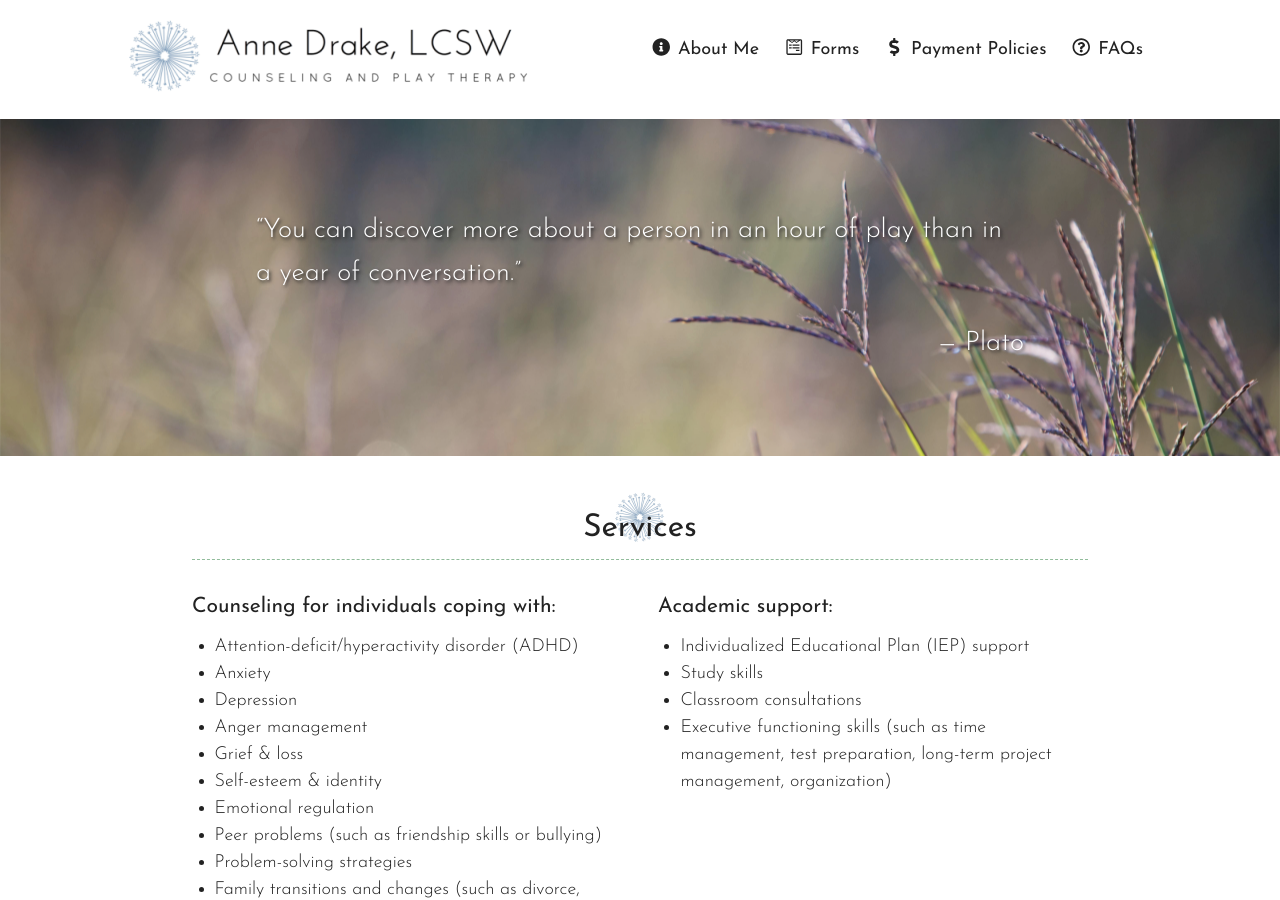
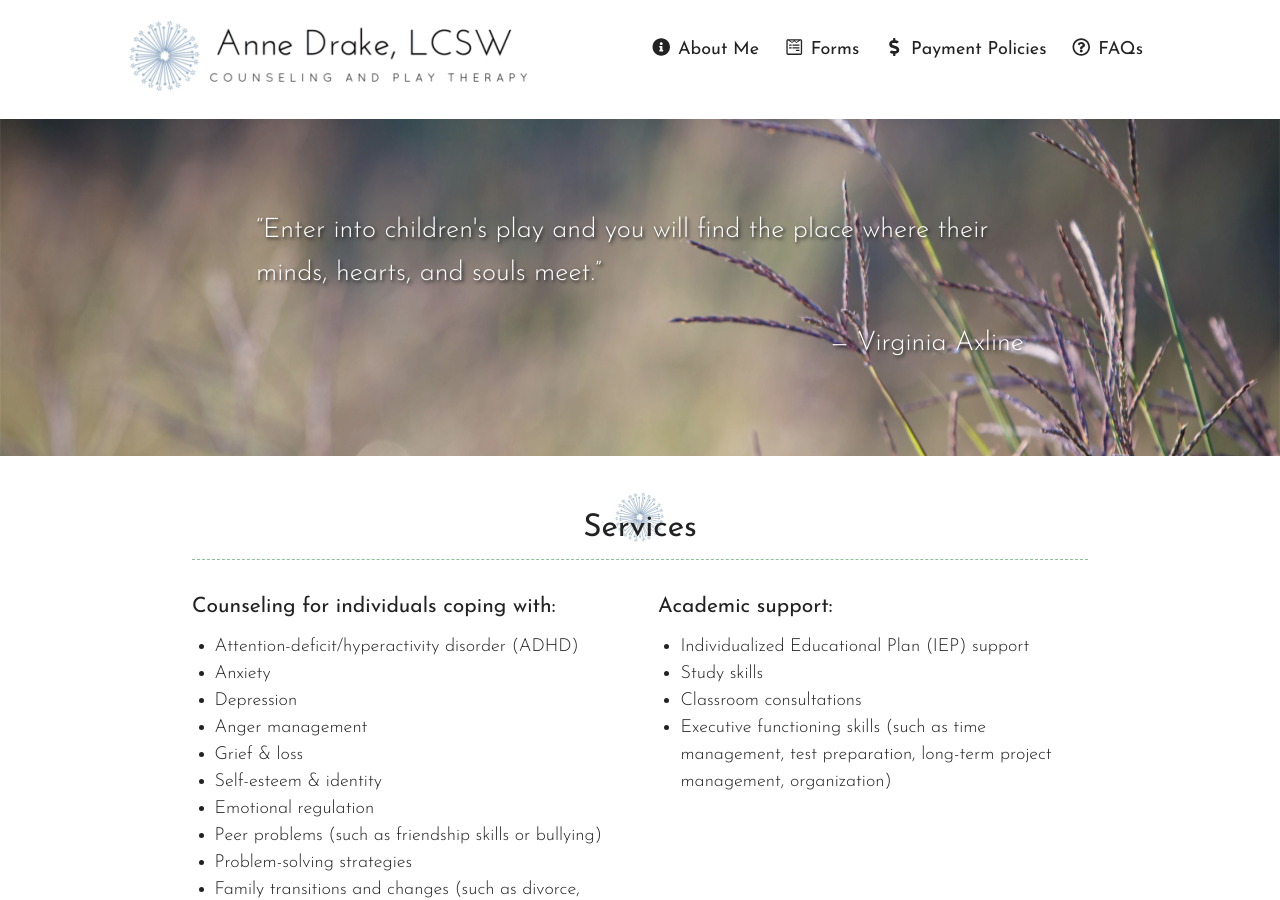
Before and after one commit to tddrake485/tddrake485.github.io, a Jekyll site: the page built from index.html, in a window 1280 px wide and 900 px high. Built offline with Jekyll 4.4.1, drawn with Linux system fonts in a browser that asks for light colours; nearby versions of some CDN libraries.

Commit message:
Making index.html always show Virginia Axline quote, other pages have random quotes

```diff
--- a/_data/quotes.yml
+++ b/_data/quotes.yml
@@ -1,7 +1,5 @@
 - content: Children need someone to reassure them that their own, unique imaginative play is something to be valued.
   source: Fred Rogers
-- content: Enter into children's play and you will find the place where their minds, hearts, and souls meet.
-  source: Virginia Axline
 - content: Play is a child's work and this is not a trivial pursuit.
   source: Alfred Adler
 - content: Play is the highest expression of human development in childhood, for it alone is the free expression of what is in a child's soul.
--- a/_layouts/default.html
+++ b/_layouts/default.html
@@ -23,8 +23,8 @@
 
     <section id="hero">
       <blockquote class="clearfix">
-        <p>&ldquo;<span id="quote-content">You can discover more about a person in an hour of play than in a year of conversation.</span>&rdquo;</p>
-        <p>&mdash; <span id="quote-source">Plato</span></p>
+        <p>&ldquo;<span id="quote-content"></span>&rdquo;</p>
+        <p>&mdash; <span id="quote-source"></span></p>
       </blockquote>
     </section>
     <main>
@@ -59,8 +59,15 @@
     <script type="text/javascript">
       var quotes = {{ site.data.quotes | jsonify }}
       var randomQuote = quotes[Math.floor(Math.random() * quotes.length)];
-      document.getElementById("quote-content").innerHTML = randomQuote.content;
-      document.getElementById("quote-source").innerHTML = randomQuote.source;
+      var quoteContentTag = document.getElementById("quote-content");
+      var quoteSourceTag = document.getElementById("quote-source");
+      if (document.getElementsByTagName("H2")[0].textContent == "Services") {
+        quoteContentTag.innerHTML = "Enter into children's play and you will find the place where their minds, hearts, and souls meet.";
+        quoteSourceTag.innerHTML = "Virginia Axline";
+      } else {
+        quoteContentTag.innerHTML = randomQuote.content;
+        quoteSourceTag.innerHTML = randomQuote.source;
+      }
     </script>
 
   </body>
```
